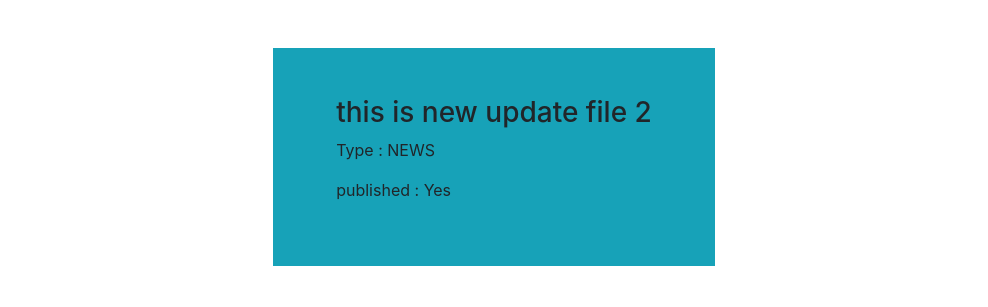
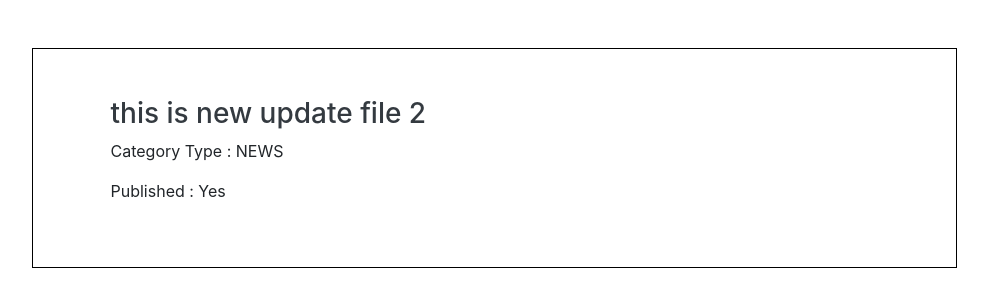
Before and after one commit to Navneet777/Crud_Application_Django, a Django app: page /category_management/2 in a window 1280 px wide. Shown: the part 56-363 px from the top of the page, without its empty margins (146-1134 px from the left). Run offline with Django 3.2, Linux system fonts and the light colour scheme; data comes from the database, SQL or seed files in the repository; both versions use the stored data as it was after the commit; some libraries are stand-ins or nearby versions.

Commit message:
change styling delet pop up and detail view

```diff
--- a/templates/category_management/detail_view.html
+++ b/templates/category_management/detail_view.html
@@ -5,17 +5,17 @@
 {% block content %}
 <div class="container">
   <div class="row justify-content-md-center pt-5">
-    <div class="col-md-8  d-flex justify-content-md-center">
-      <div class="info bg-info p-5">
+    <div class="col-md-10 d-flex justify-content-md-start" style="border: 1px solid black;">
+      <div class="info  p-5">
         <div class="col-12">
-          <h3>{{category_detail.name}}</h3>
+          <h3 class="text-dark">{{category_detail.name}}</h3>
         </div>
 
         <div class="col-12">
-          <p>Type : {{category_detail.type}}</p>
+          <p> <span class="">Category Type :</span> {{category_detail.type}}</p>
         </div>
         <div class="col-12">
-          <p>published : {{category_detail.published}}</p>
+          <p>Published : {{category_detail.published}}</p>
         </div>
       </div>
 
```
Also changed, not shown: templates/category_management/delete_view.html (+11 -5 lines), db.sqlite3.
